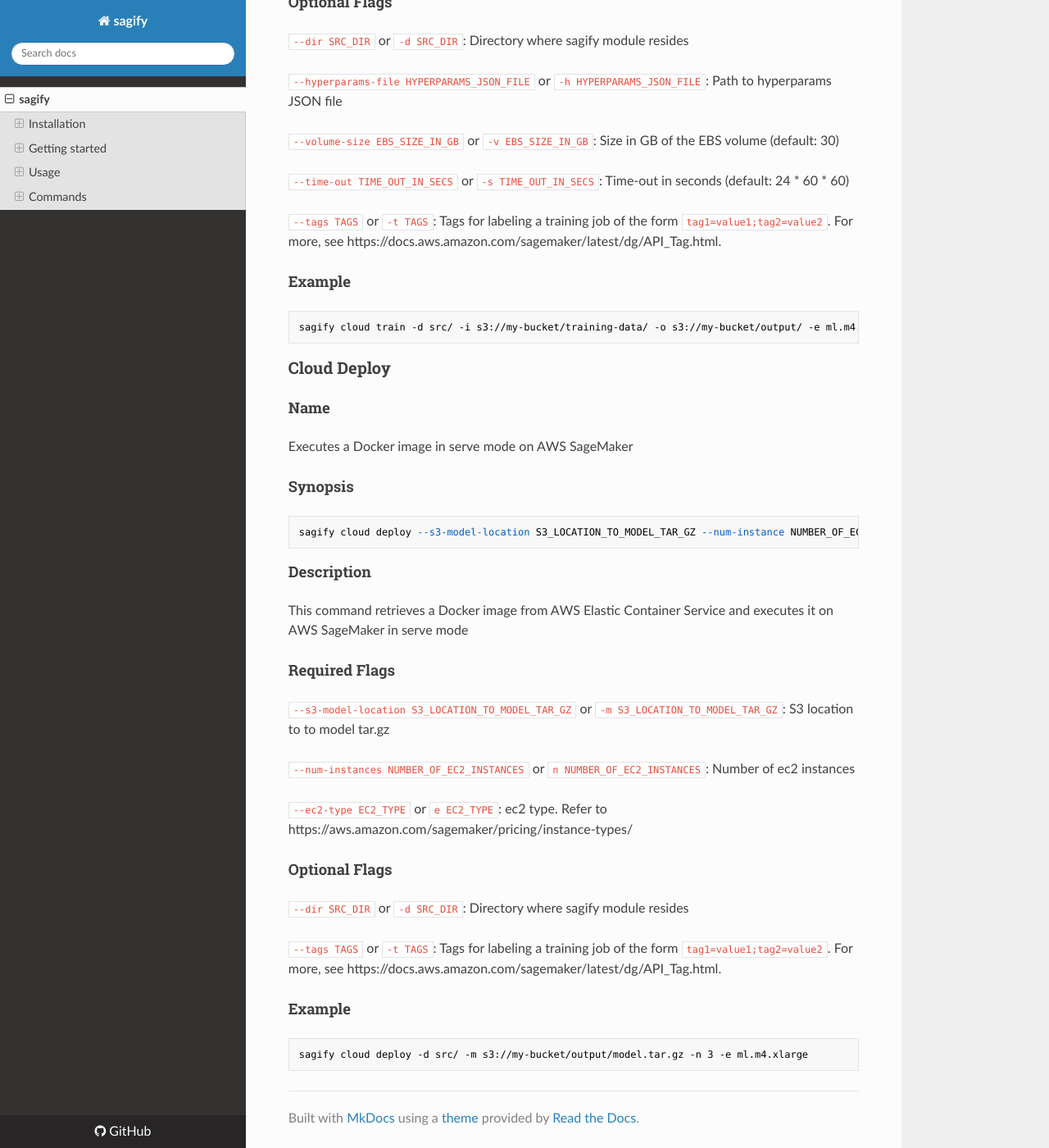
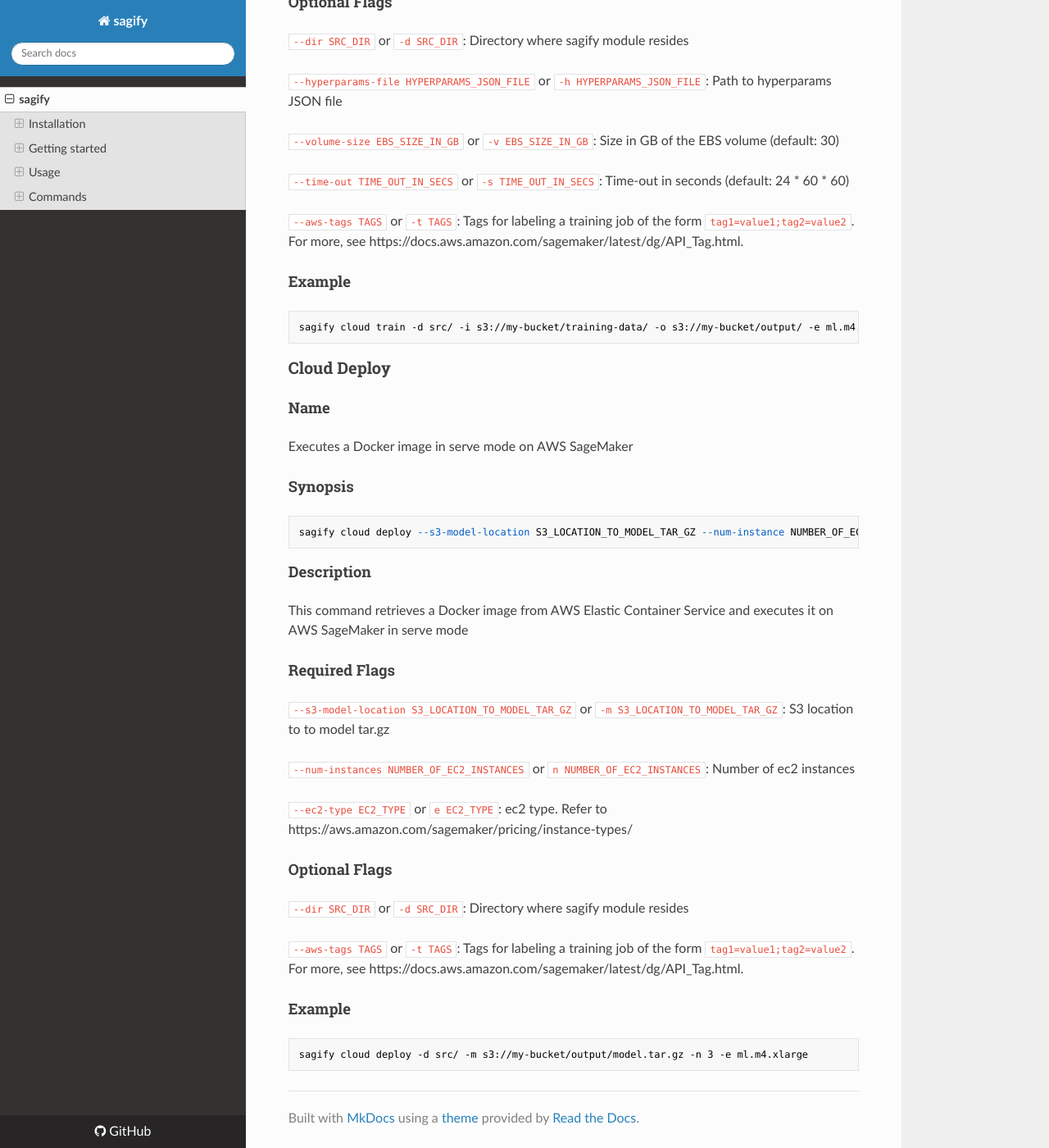
Before and after one commit to Kenza-AI/sagify, an MkDocs documentation site: the page built from docs/index.md, in a window 1280 px wide and 1400 px high, scrolled down 15020 px. Shown: the whole window at 82% size. Built offline with MkDocs 1.6.1, drawn with Linux system fonts in a browser that asks for light colours; nearby versions of some CDN libraries.

Commit message:
Rename sagify cloud --tags option to --aws-tags

```diff
--- a/docs/index.md
+++ b/docs/index.md
@@ -459,7 +459,7 @@
 
 #### Synopsis
 
-    sagify cloud train --input-s3-dir INPUT_DATA_S3_LOCATION --output-s3-dir S3_LOCATION_TO_SAVE_OUTPUT --ec2-type EC2_TYPE [--dir SRC_DIR] [--hyperparams-file HYPERPARAMS_JSON_FILE] [--volume-size EBS_SIZE_IN_GB] [--time-out TIME_OUT_IN_SECS] [--tags TAGS]
+    sagify cloud train --input-s3-dir INPUT_DATA_S3_LOCATION --output-s3-dir S3_LOCATION_TO_SAVE_OUTPUT --ec2-type EC2_TYPE [--dir SRC_DIR] [--hyperparams-file HYPERPARAMS_JSON_FILE] [--volume-size EBS_SIZE_IN_GB] [--time-out TIME_OUT_IN_SECS] [--aws-tags TAGS]
 
 #### Description
 
@@ -483,7 +483,7 @@
 
 `--time-out TIME_OUT_IN_SECS` or `-s TIME_OUT_IN_SECS`: Time-out in seconds (default: 24 * 60 * 60)
 
-`--tags TAGS` or `-t TAGS`: Tags for labeling a training job of the form `tag1=value1;tag2=value2`. For more, see https://docs.aws.amazon.com/sagemaker/latest/dg/API_Tag.html.
+`--aws-tags TAGS` or `-t TAGS`: Tags for labeling a training job of the form `tag1=value1;tag2=value2`. For more, see https://docs.aws.amazon.com/sagemaker/latest/dg/API_Tag.html.
 
 #### Example
 
@@ -498,7 +498,7 @@
 
 #### Synopsis
 
-    sagify cloud deploy --s3-model-location S3_LOCATION_TO_MODEL_TAR_GZ --num-instance NUMBER_OF_EC2_INSTANCES --ec2-type EC2_TYPE [--dir SRC_DIR] [--tags TAGS]
+    sagify cloud deploy --s3-model-location S3_LOCATION_TO_MODEL_TAR_GZ --num-instance NUMBER_OF_EC2_INSTANCES --ec2-type EC2_TYPE [--dir SRC_DIR] [--aws-tags TAGS]
 
 #### Description
 
@@ -516,7 +516,7 @@
 
 `--dir SRC_DIR` or `-d SRC_DIR`: Directory where sagify module resides
 
-`--tags TAGS` or `-t TAGS`: Tags for labeling a training job of the form `tag1=value1;tag2=value2`. For more, see https://docs.aws.amazon.com/sagemaker/latest/dg/API_Tag.html.
+`--aws-tags TAGS` or `-t TAGS`: Tags for labeling a training job of the form `tag1=value1;tag2=value2`. For more, see https://docs.aws.amazon.com/sagemaker/latest/dg/API_Tag.html.
 
 #### Example
 
```
Also changed, not shown: README.md (+4 -4 lines), 1 other file.
